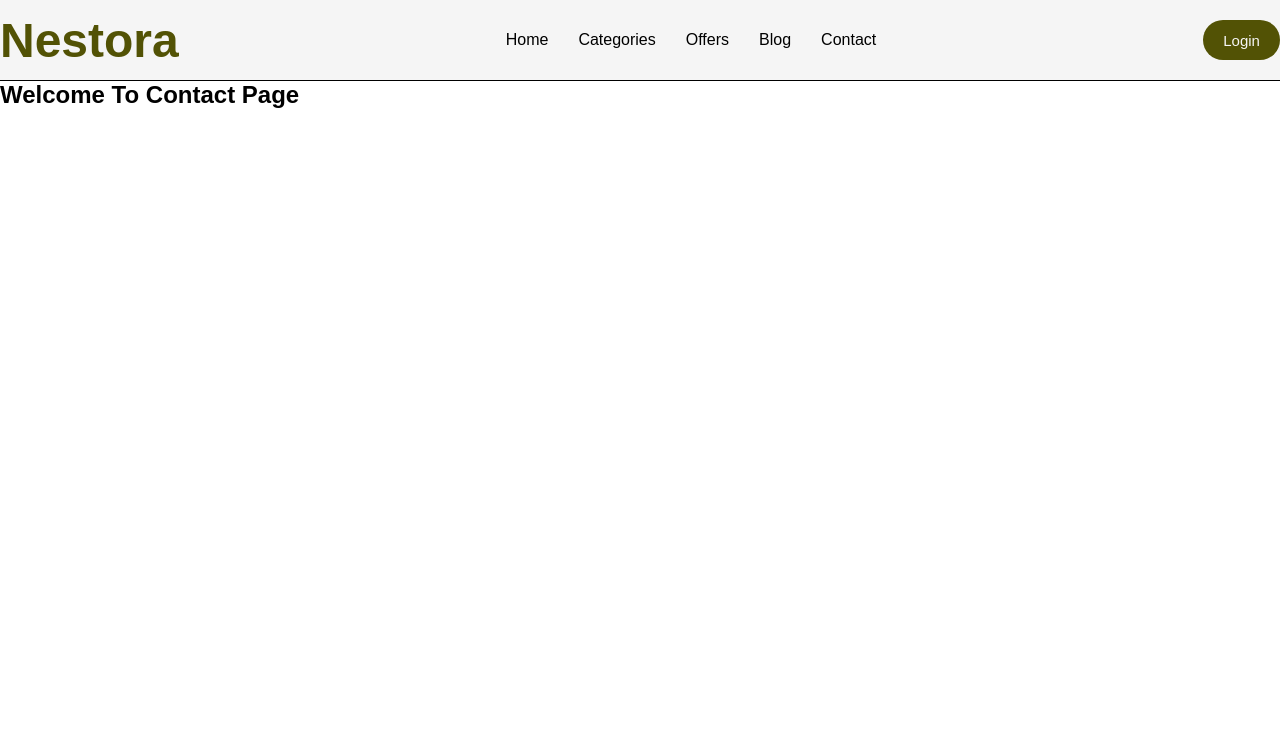
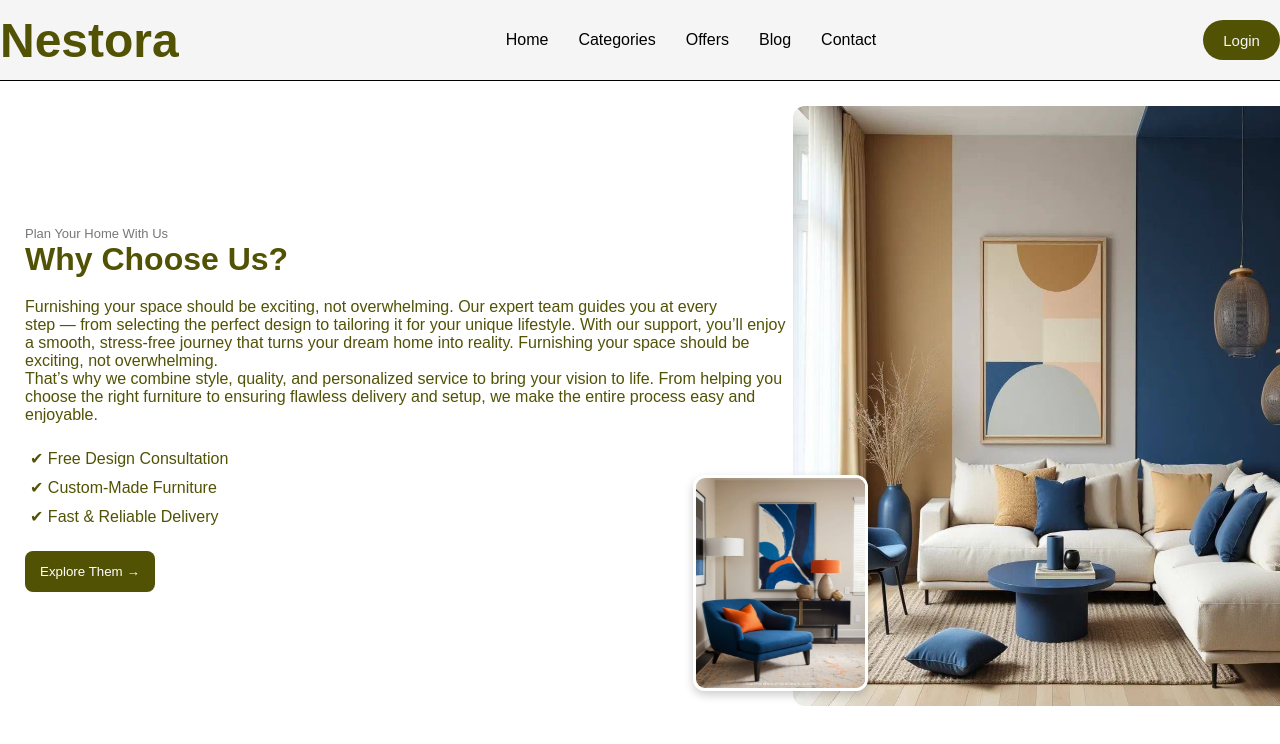
Before and after one commit to aparnarajan-m/Nestora_furniture_app, a React app: page /contact in a window 1280 px wide. Shown: the top 744 px of the page. Built offline with nearby package versions, Linux system fonts and the light colour scheme; the HTML template or start-up script is replaced by a standard one.

Commit message:
added WhyChooseUsSection component in Contact page

```diff
--- /dev/null
+++ b/src/Components/WhyChooseUsSection.jsx
@@ -0,0 +1,47 @@
+import React from 'react'
+import whychooseimg1 from '../assets/whychooseimg1.jpg'
+import whychooseimg2 from '../assets/whychooseimg2.jpg'
+import './whychooseussection.css'
+
+function WhyChooseUsSection() {
+    return (
+        <div className='why-choose-section'>
+            <div className='why-choose-text'>
+                <div className='why-choose-subdiv'>
+                    <div>
+                        <p className='why-subtitle'>Plan Your Home With Us</p>
+                <h1 className='why-title'>Why Choose Us?</h1>
+                    </div>
+
+                <p className='why-description'>
+                    Furnishing your space should be exciting, not overwhelming. Our expert team guides you at every <br /> step —
+                    from selecting the perfect design to tailoring it for your unique lifestyle. With our support, you’ll enjoy a smooth,
+                     stress-free journey that turns your dream home into reality.
+                     Furnishing your space should be exciting, not overwhelming. <br /> That’s why we combine style, quality,
+                    and personalized service to bring your vision to life. From helping you choose the right furniture to
+                    ensuring flawless delivery and setup, we make the entire process easy and enjoyable.
+                </p>
+                <ul className="features-list">
+                    <li className='feature-item'>
+                        <span className='feature-icon'>✔</span> Free Design Consultation
+                    </li>
+                    <li className='feature-item'>
+                        <span>✔</span> Custom-Made Furniture
+                    </li>
+                    <li className='feature-item'>
+                        <span>✔</span> Fast & Reliable Delivery
+                    </li>
+                </ul>
+                <button className="why-explore-btn">Explore Them →</button>
+                </div>
+            </div>
+
+            <div className='why-choose-images'>
+                <img className='small-img' src={whychooseimg2} alt="Furniture decor" />
+                <img className="large-img" src={whychooseimg1} alt="Living room design" />
+            </div>
+        </div>
+    )
+}
+
+export default WhyChooseUsSection
--- /dev/null
+++ b/src/Components/whychooseussection.css
@@ -0,0 +1,77 @@
+.why-choose-section {
+    width: 100%;
+    max-width: 1500px;
+    margin: auto;
+    height: 600px;
+    display: flex;
+    padding: 25px;
+    color: rgb(82, 82, 5);
+    /* background-color: red; */
+}
+
+.why-choose-text {
+    width: 60%;
+    height: 100%;
+    display: flex;
+    flex-direction: column;
+    justify-content: space-around;
+    align-items: start;
+    /* background-color: aqua; */
+}
+
+.why-choose-subdiv{
+    width: 100%;
+    height: 60%;
+    display: flex;
+    gap: 20px;
+    flex-direction: column;
+    align-items: baseline;
+    /* background-color: blue; */
+}
+
+.why-subtitle{
+  font-size: small;
+  color: #777;
+}
+
+.features-list{
+    list-style: none;
+}
+
+.feature-item{
+    padding: 5px;
+}
+
+.why-explore-btn{
+    padding: 13px 15px;
+    border-radius: 8px;
+    outline: none;
+    border: none;
+    color: white;
+    background-color:  rgb(82, 82, 5);
+}
+
+.why-choose-images {
+    width: 40%;
+    height: 100%;
+    display: flex;
+    position: relative;
+    /* background-color: brown; */
+}
+
+.large-img {
+    width: 100%;
+    border-radius: 12px;
+
+}
+
+.small-img {
+    width: 33%;
+    height: 35%;
+    position: absolute;
+    bottom: 15px;
+    left: -100px;
+    border-radius: 12px;
+    border: 3px solid #fff;
+    box-shadow: 0 4px 10px rgba(0, 0, 0, 0.2);
+}
--- a/src/Pages/Contact.jsx
+++ b/src/Pages/Contact.jsx
@@ -1,9 +1,10 @@
 import React from 'react'
+import WhyChooseUsSection from '../Components/WhyChooseUsSection'
 
 function Contact() {
   return (
     <div>
-      <h2>Welcome To Contact Page</h2>
+      <WhyChooseUsSection/>
     </div>
   )
 }
```
Also changed, not shown: src/assets/whychooseimg1.jpg (added), src/assets/whychooseimg2.jpg (added).
